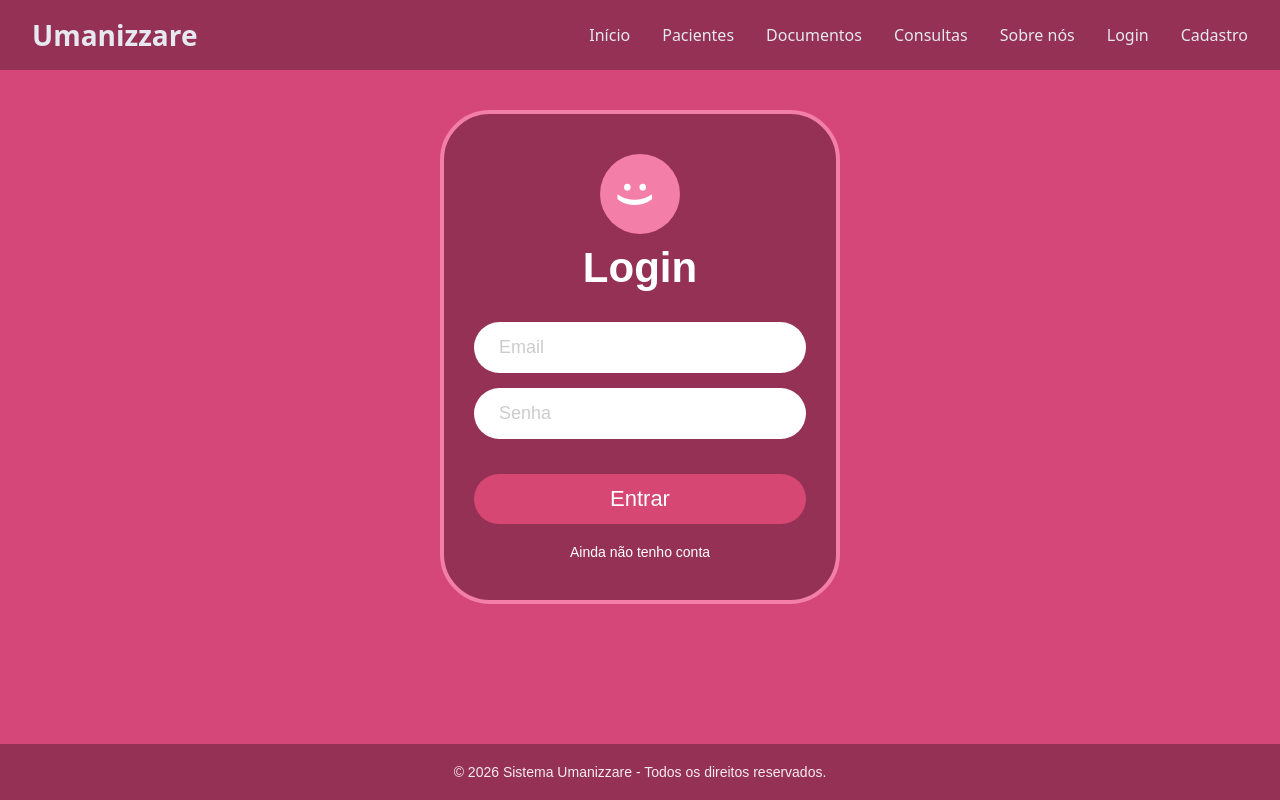
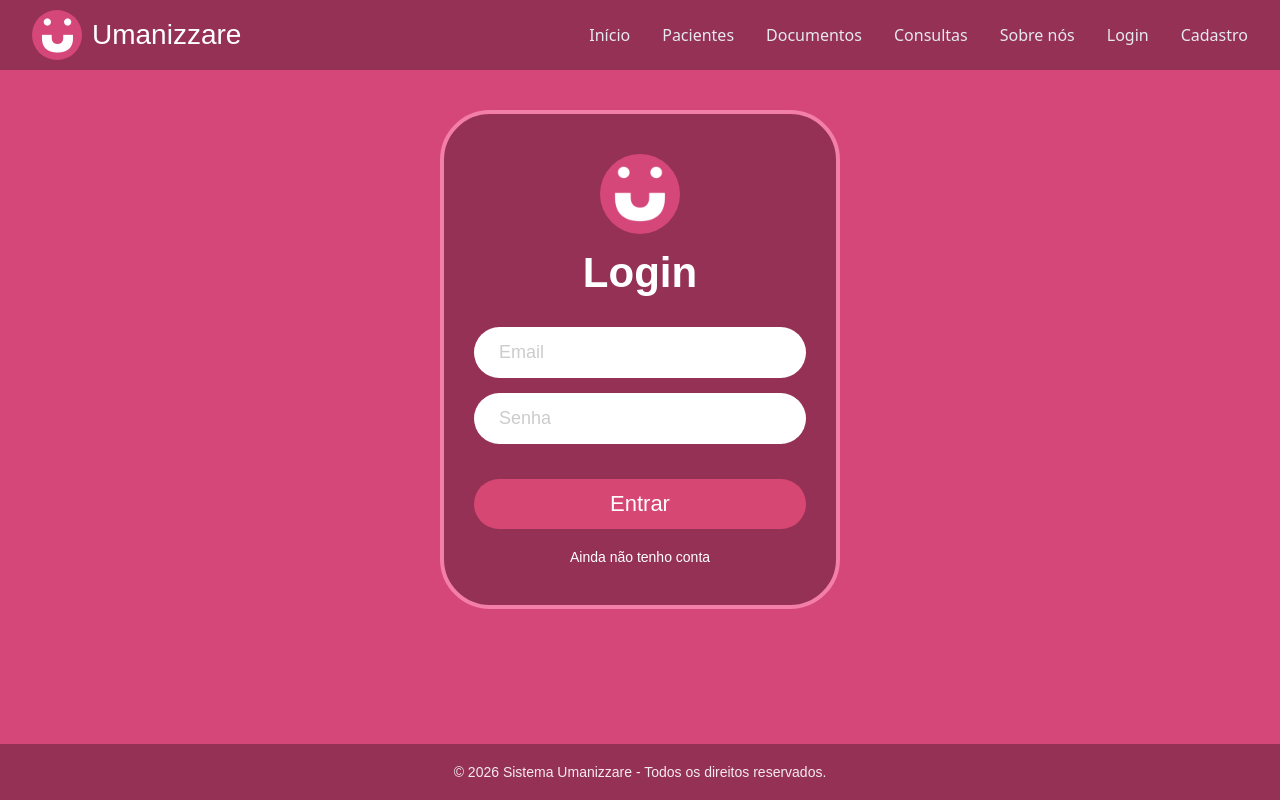
Before and after one commit to Joviviz/sistema-umanizzare, a React (Vite) app: page /login in a window 1280 px wide. Built offline with nearby package versions, Linux system fonts and the light colour scheme.

Commit message:
atualizando a logo do umanizzare

```diff
--- a/src/components/AuthCard/styles.module.css
+++ /dev/null
@@ -1,34 +0,0 @@
-.card {
-background: var(--bg-secondary);
-border-radius: 2.4rem;
-border: 2px solid rgba(232, 82, 122, 0.4);
-padding: 4rem 4rem 3.6rem;
-width: 100%;
-max-width: 44rem;
-display: flex;
-flex-direction: column;
-align-items: center;
-}
-
-.logoCircle {
-width: 7.2rem;
-height: 7.2rem;
-background: var(--bg-primary);
-border-radius: 50%;
-display: flex;
-align-items: center;
-justify-content: center;
-margin-bottom: 1.6rem;
-}
-
-.logoImage {
-width: 63%;
-height: 63%;
-object-fit: cover;
-}
-
-.title {
-font-size: 4rem;
-font-weight: 700;
-margin-bottom: 2.8rem;
-}
--- a/src/components/Header/index.tsx
+++ b/src/components/Header/index.tsx
@@ -1,36 +1,55 @@
 import styles from "./styles.module.css";
-import { Link } from 'react-router-dom'
+import { Link } from "react-router-dom";
+
+import logo from "../../assets/images/logo.png";
 
 export function Header() {
   return (
     <header className={styles.header}>
       <div className={styles.headerContent}>
         <a href="#" className={styles.brand}>
-          <span className={styles.brandName}>Umanizzare</span>
+          <div className={styles.logoCircle}>
+            <img src={logo} alt="Umanizzare" className={styles.logoImage} />
+          </div>
+          <h1 className={styles.brandName}>Umanizzare</h1>
         </a>
 
         <nav className={styles.nav}>
           <ul className={styles.navList}>
             <li>
-              <Link to='/' className={styles.navLink}>Início</Link>
+              <Link to="/" className={styles.navLink}>
+                Início
+              </Link>
             </li>
             <li>
-              <a href="#pacientes" className={styles.navLink}>Pacientes</a>
+              <a href="#pacientes" className={styles.navLink}>
+                Pacientes
+              </a>
             </li>
             <li>
-              <a href="#documentos" className={styles.navLink}>Documentos</a>
+              <a href="#documentos" className={styles.navLink}>
+                Documentos
+              </a>
             </li>
             <li>
-              <a href="#consultas" className={styles.navLink}>Consultas</a>
+              <a href="#consultas" className={styles.navLink}>
+                Consultas
+              </a>
             </li>
             <li>
-              <a href="#sobre" className={styles.navLink}>Sobre nós</a>
+              <a href="#sobre" className={styles.navLink}>
+                Sobre nós
+              </a>
             </li>
             <li>
-              <Link to='/login' className={styles.navLink}>Login</Link>
+              <Link to="/login" className={styles.navLink}>
+                Login
+              </Link>
             </li>
             <li>
-              <Link to='/register' className={styles.navLink}>Cadastro</Link>
+              <Link to="/register" className={styles.navLink}>
+                Cadastro
+              </Link>
             </li>
           </ul>
         </nav>
--- a/src/components/Header/styles.module.css
+++ b/src/components/Header/styles.module.css
@@ -8,17 +8,39 @@
     padding: 0 3.2rem;
 }
 
+/* LOGO*/
 .brand {
-    text-decoration: none;
-    color: var(--default-text);
+  display: flex;
+  align-items: center;
+  text-decoration: none;
+  gap: 10px;
+}
+
+.logoCircle {
+  width: 50px;
+  height: 50px;
+  background-color: #D54779; /* Cor rosa do fundo da logo */
+  border-radius: 50%;
+  display: flex;
+  justify-content: center;
+  align-items: center;
+  overflow: hidden;
+}
+
+.logoImage {
+  width: 70%;
+  height: auto;
+  object-fit: contain;
 }
 
 .brandName {
-    font-size: 2.8rem;
-    font-weight: 700;
-
+  color: white;
+  font-family: 'Handlee', sans-serif; /* A fonte manuscrita que você viu na imagem */
+  font-size: 28px;
+  font-weight: 400;
 }
 
+/*BARRA DE NAVEGAÇAO*/
 .headerContent{
     margin: 0 auto;
     width: 100%;
@@ -44,3 +66,6 @@
     display: flex;
     align-items: center;
 }
+.navLink:hover {
+    color: var(--primary);
+}
--- a/src/pages/Login/Login.module.css
+++ b/src/pages/Login/Login.module.css
@@ -7,35 +7,43 @@
 }
 
 .card {
-  background-color: #953154; /* Cor vinho do card interno */
+  background-color: #953154; /* Cor rosa escuro do card interno */
   width: 100%;
   max-width: 400px;
   padding: 40px 30px;
-  border-radius: 50px; /* Bordas bem arredondadas como na foto */
+  border-radius: 50px; /* Bordas bem arredondadas */
   text-align: center;
   border: 4px solid #F37FA8; /* Borda levemente mais clara */
 }
-
+/*LOGO*/
 .iconContainer {
   display: flex;
   justify-content: center;
   margin-bottom: 10px;
 }
 
-.smileyIcon {
-  background-color: #F37FA8;
-  color: white;
+.logoContainer {
+  display: flex;
+  justify-content: center;
+  margin-bottom: 15px;
+}
+
+.logoCircle {
+  background-color: #D54779; /* Cor rosa do fundo da logo */
   width: 80px;
   height: 80px;
   border-radius: 50%;
   display: flex;
   justify-content: center;
   align-items: center;
-  font-size: 40px;
-  font-weight: bold;
-  transform: rotate(90deg); /* Para o :) ficar de pé */
+  overflow: hidden;
 }
 
+.logoImage {
+  width: 70%; /* Para a logo não tocar nas bordas do círculo */
+  height: auto;
+  object-fit: contain;
+}
 .title {
   color: white;
   font-family: 'Handlee', sans-serif;
@@ -54,7 +62,7 @@
   border-radius: 30px;
   border: none;
   font-size: 18px;
-  color: #666;
+  color: #47474766;
   outline: none;
 }
 
--- a/src/pages/Login/index.tsx
+++ b/src/pages/Login/index.tsx
@@ -1,12 +1,15 @@
 import styles from './Login.module.css';
 import { Link } from 'react-router-dom';
+import logo from "../../assets/images/logo.png";
 
 export function Login() {
   return (
     <div className={styles.container}>
       <div className={styles.card}>
-        <div className={styles.iconContainer}>
-            <div className={styles.smileyIcon}>:)</div>
+        <div className={styles.logoContainer}>
+            <div className={styles.logoCircle}>
+                <img src={logo} alt="Logo Umanizzare" className={styles.logoImage} />
+            </div>
         </div>
 
         <h1 className={styles.title}>Login</h1>
--- a/src/pages/Register/Register.module.css
+++ b/src/pages/Register/Register.module.css
@@ -22,18 +22,27 @@
   margin-bottom: 10px;
 }
 
-.smileyIcon {
-  background-color: #F37FA8;
-  color: white;
+.logoContainer {
+  display: flex;
+  justify-content: center;
+  margin-bottom: 15px;
+}
+
+.logoCircle {
+  background-color: #D54779;
   width: 80px;
   height: 80px;
   border-radius: 50%;
   display: flex;
   justify-content: center;
   align-items: center;
-  font-size: 40px;
-  font-weight: bold;
-  transform: rotate(90deg); /* Para o :) ficar de pé */
+  overflow: hidden;
+}
+
+.logoImage {
+  width: 70%; /* Para a logo não tocar nas bordas do círculo */
+  height: auto;
+  object-fit: contain;
 }
 
 .title {
@@ -54,7 +63,7 @@
   border-radius: 30px;
   border: none;
   font-size: 18px;
-  color: #666;
+  color: #47474766;
   outline: none;
 }
 
--- a/src/pages/Register/index.tsx
+++ b/src/pages/Register/index.tsx
@@ -1,12 +1,15 @@
 import styles from './Register.module.css';
 import { Link } from 'react-router-dom';
+import logo from "../../assets/images/logo.png";
 
 export function Register() {
   return (
     <div className={styles.container}>
       <div className={styles.card}>
-        <div className={styles.iconContainer}>
-            <div className={styles.smileyIcon}>:)</div>
+        <div className={styles.logoContainer}>
+            <div className={styles.logoCircle}>
+                <img src={logo} alt="Logo Umanizzare" className={styles.logoImage} />
+            </div>
         </div>
 
         <h1 className={styles.title}>Cadastro</h1>
```
Also changed, not shown: src/components/AuthCard/ndex.tsx (deleted, +0 -19 lines), src/assets/images/logo.png (renamed from src/assets/images/brand.png).
